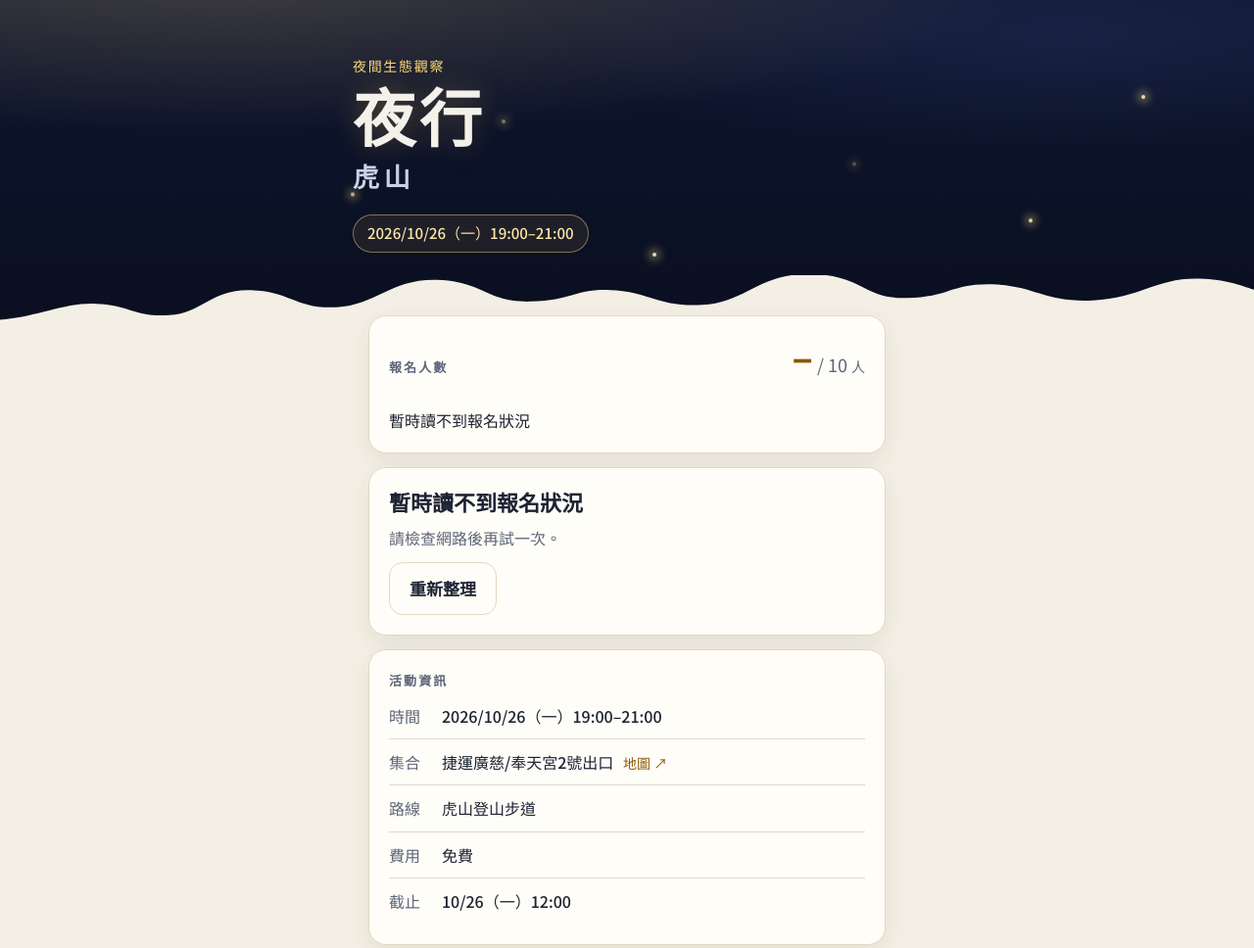
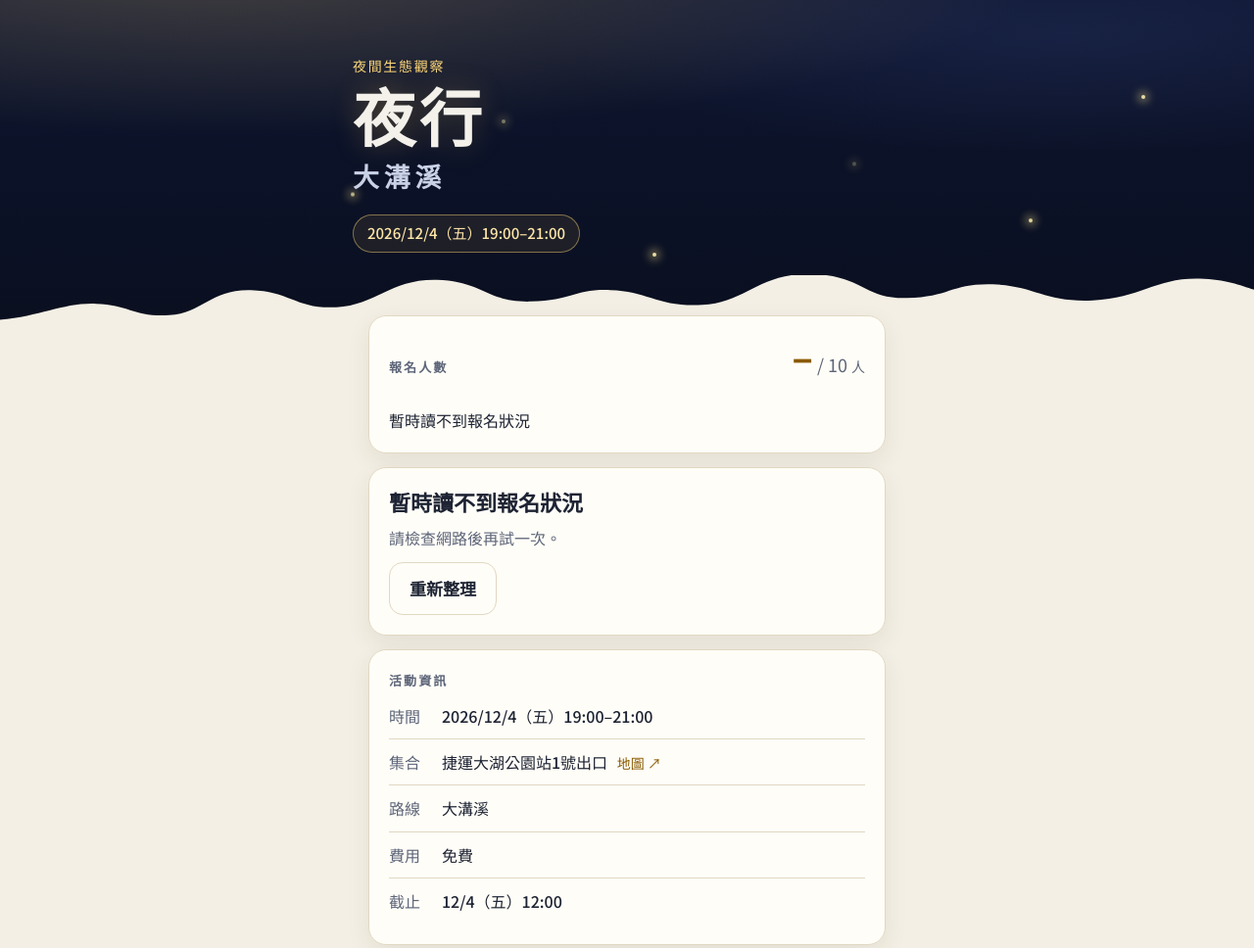
Before and after one commit to Wang-Yi-Zhang/night-walk, a website: page index.html in a window 1280 px wide. Shown: the top 968 px of the page at 98% size. Drawn offline with Linux system fonts and the light colour scheme; no server answers.

Commit message:
Switch to event 3 (12/4 大溝溪)
Regenerate og.png, event.ics and the share text from the sheet, and
update the page's pre-load fallback text to the new date, meeting
point, map link and route.

Co-Authored-By: Claude Opus 5.5 <noreply@anthropic.com>

```diff
--- a/index.html
+++ b/index.html
@@ -3,17 +3,17 @@
 <head>
   <meta charset="utf-8">
   <meta name="viewport" content="width=device-width, initial-scale=1, viewport-fit=cover">
-  <title>夜行・虎山｜線上報名</title>
-  <meta name="description" content="捷運廣慈/奉天宮2號出口集合，夜訪虎山登山步道。限額 10 人・免費・線上報名即時看人數。">
+  <title>夜行・大溝溪｜線上報名</title>
+  <meta name="description" content="捷運大湖公園站1號出口集合，夜訪大溝溪。限額 10 人・免費・線上報名即時看人數。">
   <meta name="theme-color" content="#0a0f1f">
 
   <!-- LINE / 社群分享預覽（LINE 不會執行 JavaScript，這裡要寫死） -->
   <meta property="og:type" content="website">
   <meta property="og:site_name" content="夜行">
-  <meta property="og:title" content="夜行・虎山登山步道｜11/17（二）19:00">
-  <meta property="og:description" content="捷運廣慈/奉天宮2號出口集合，夜訪虎山登山步道。限額 10 人・免費・線上報名即時看人數。">
+  <meta property="og:title" content="夜行・大溝溪｜12/4（五）19:00">
+  <meta property="og:description" content="捷運大湖公園站1號出口集合，夜訪大溝溪。限額 10 人・免費・線上報名即時看人數。">
   <meta property="og:url" content="https://wang-yi-zhang.github.io/night-walk/">
-  <meta property="og:image" content="https://wang-yi-zhang.github.io/night-walk/og.png?v=604b29092a">
+  <meta property="og:image" content="https://wang-yi-zhang.github.io/night-walk/og.png?v=8e58b766c4">
   <meta property="og:image:width" content="1200">
   <meta property="og:image:height" content="630">
   <meta name="twitter:card" content="summary_large_image">
@@ -32,8 +32,8 @@
     <div class="fireflies" aria-hidden="true"><i></i><i></i><i></i><i></i><i></i><i></i><i></i></div>
     <div class="hero-inner">
       <p class="kicker"><span data-field="kicker">夜間生態觀察</span></p>
-      <h1 class="title"><span data-field="title-main">夜行</span><small data-field="title-sub">虎山</small></h1>
-      <p class="when"><span data-field="when">2026/10/26（一）19:00–21:00</span></p>
+      <h1 class="title"><span data-field="title-main">夜行</span><small data-field="title-sub">大溝溪</small></h1>
+      <p class="when"><span data-field="when">2026/12/4（五）19:00–21:00</span></p>
     </div>
     <svg class="treeline" viewBox="0 0 1200 120" preserveAspectRatio="none" aria-hidden="true">
       <path d="M0 120V78c40-6 60-30 92-28s38 24 70 20 40-46 78-44 44 34 82 30 52-50 96-48 48 40 90 38 40-22 76-20 46 30 88 26 54-56 104-54 50 44 92 42 42-26 82-24 50 32 96 28 60-40 102-38 52 30 82 28V120Z"/>
@@ -143,8 +143,8 @@
         <p id="success-text" class="success-text"></p>
         <dl class="ticket">
           <div><dt>暱稱</dt><dd id="ticket-nickname"></dd></div>
-          <div><dt>時間</dt><dd data-field="when">2026/10/26（一）19:00–21:00</dd></div>
-          <div><dt>集合</dt><dd data-field="place">捷運廣慈/奉天宮2號出口</dd></div>
+          <div><dt>時間</dt><dd data-field="when">2026/12/4（五）19:00–21:00</dd></div>
+          <div><dt>集合</dt><dd data-field="place">捷運大湖公園站1號出口</dd></div>
         </dl>
         <div class="cal-buttons" data-cal></div>
         <p class="screenshot-tip">📸 建議截圖本畫面。如需取消，請 LINE 或 Email 主辦。</p>
@@ -156,11 +156,11 @@
     <section class="card info" aria-labelledby="info-h">
       <h2 id="info-h" class="eyebrow">活動資訊</h2>
       <dl class="info-list">
-        <div><dt>時間</dt><dd data-field="when">2026/10/26（一）19:00–21:00</dd></div>
-        <div><dt>集合</dt><dd><span data-field="place">捷運廣慈/奉天宮2號出口</span> <a id="map-link" class="inline-link" href="https://maps.app.goo.gl/PW6KmsauQ44ceopa7" target="_blank" rel="noopener">地圖 ↗</a></dd></div>
-        <div><dt>路線</dt><dd data-field="route">虎山登山步道</dd></div>
+        <div><dt>時間</dt><dd data-field="when">2026/12/4（五）19:00–21:00</dd></div>
+        <div><dt>集合</dt><dd><span data-field="place">捷運大湖公園站1號出口</span> <a id="map-link" class="inline-link" href="https://maps.app.goo.gl/jTiqMDnKZ8NJZ3d67" target="_blank" rel="noopener">地圖 ↗</a></dd></div>
+        <div><dt>路線</dt><dd data-field="route">大溝溪</dd></div>
         <div><dt>費用</dt><dd data-field="fee">免費</dd></div>
-        <div><dt>截止</dt><dd data-field="deadline">10/26（一）12:00</dd></div>
+        <div><dt>截止</dt><dd data-field="deadline">12/4（五）12:00</dd></div>
       </dl>
       <div id="info-cal" class="info-cal" hidden>
         <p class="cal-note">已報名者可加入行事曆</p>
```
Also changed, not shown: og.png, 1 other file.
